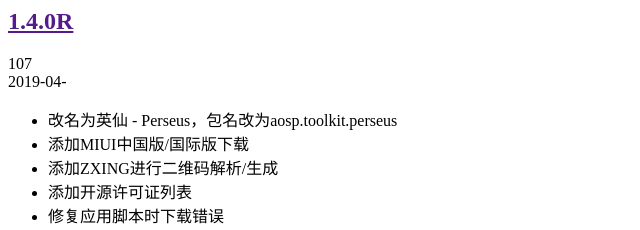
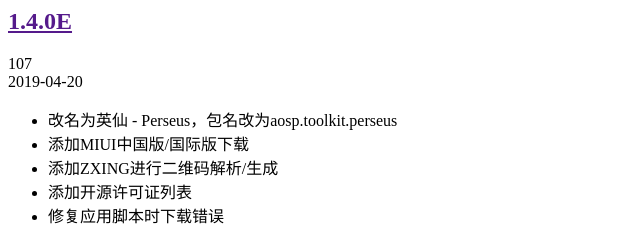
Before and after one commit to ToolkitPerseus/ToolkitPerseus.github.io, a plain HTML site: page perseus.html in a window 1280 px wide. Shown: the top 230 px of the page, 0-640 px from the left. Drawn offline with Linux system fonts and the light colour scheme.

Commit message:
Update perseus.html

```diff
--- a/perseus.html
+++ b/perseus.html
@@ -4,9 +4,9 @@
     </head>
 
     <body>
-        <h2><a href="" id="currentVersion">1.4.0R</a></h2>
+        <h2><a href="" id="currentVersion">1.4.0E</a></h2>
         <div id="currentCode">107</div>
-        <div id="date">2019-04-</div>
+        <div id="date">2019-04-20</div>
         <ul id="changelogZh">
         <li>
         改名为英仙 - Perseus，包名改为aosp.toolkit.perseus
```
